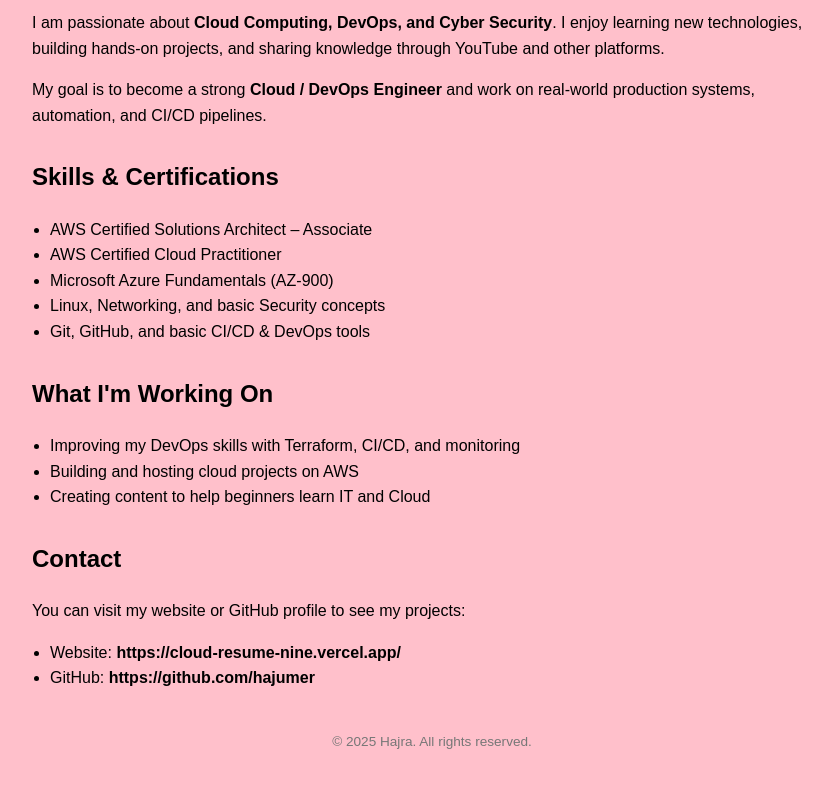
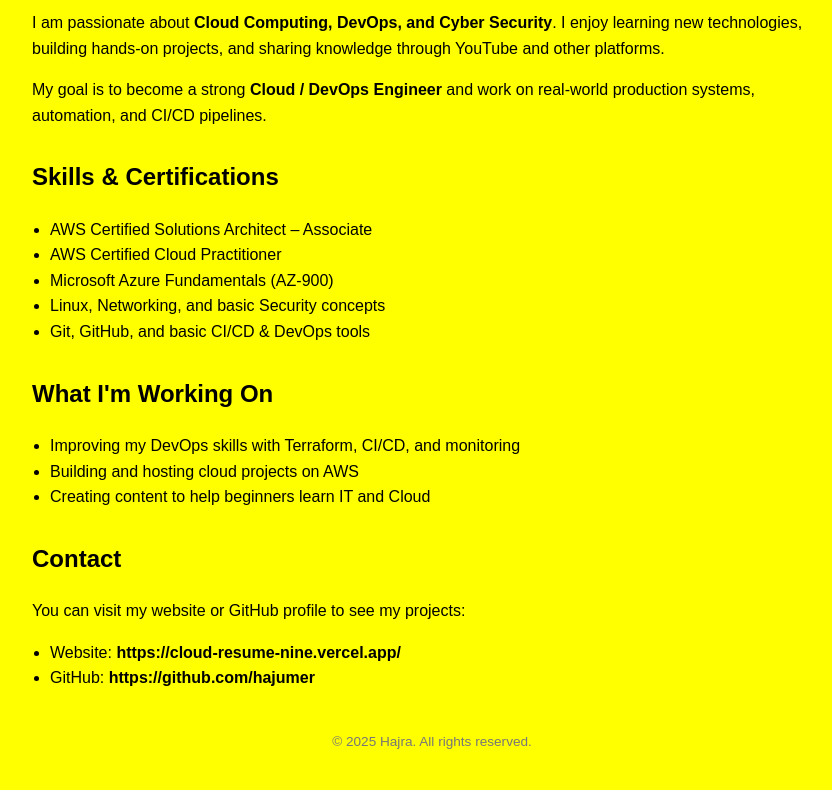
Before and after one commit to hajumer/Mynodejsapp, a website: page index.html in a window 1280 px wide. Shown: the part 209-999 px from the top of the page, without its empty margins (208-1040 px from the left). Drawn offline with Linux system fonts and the light colour scheme.

Commit message:
Update index.html

```diff
--- a/index.html
+++ b/index.html
@@ -11,7 +11,7 @@
         margin: 40px auto;
         padding: 0 20px;
         line-height: 1.6;
-        background-color: pink; /* Background colour using spelling */
+        background-color: yellow; /* Background colour using spelling */
       }
       header {
         text-align: center;
```
